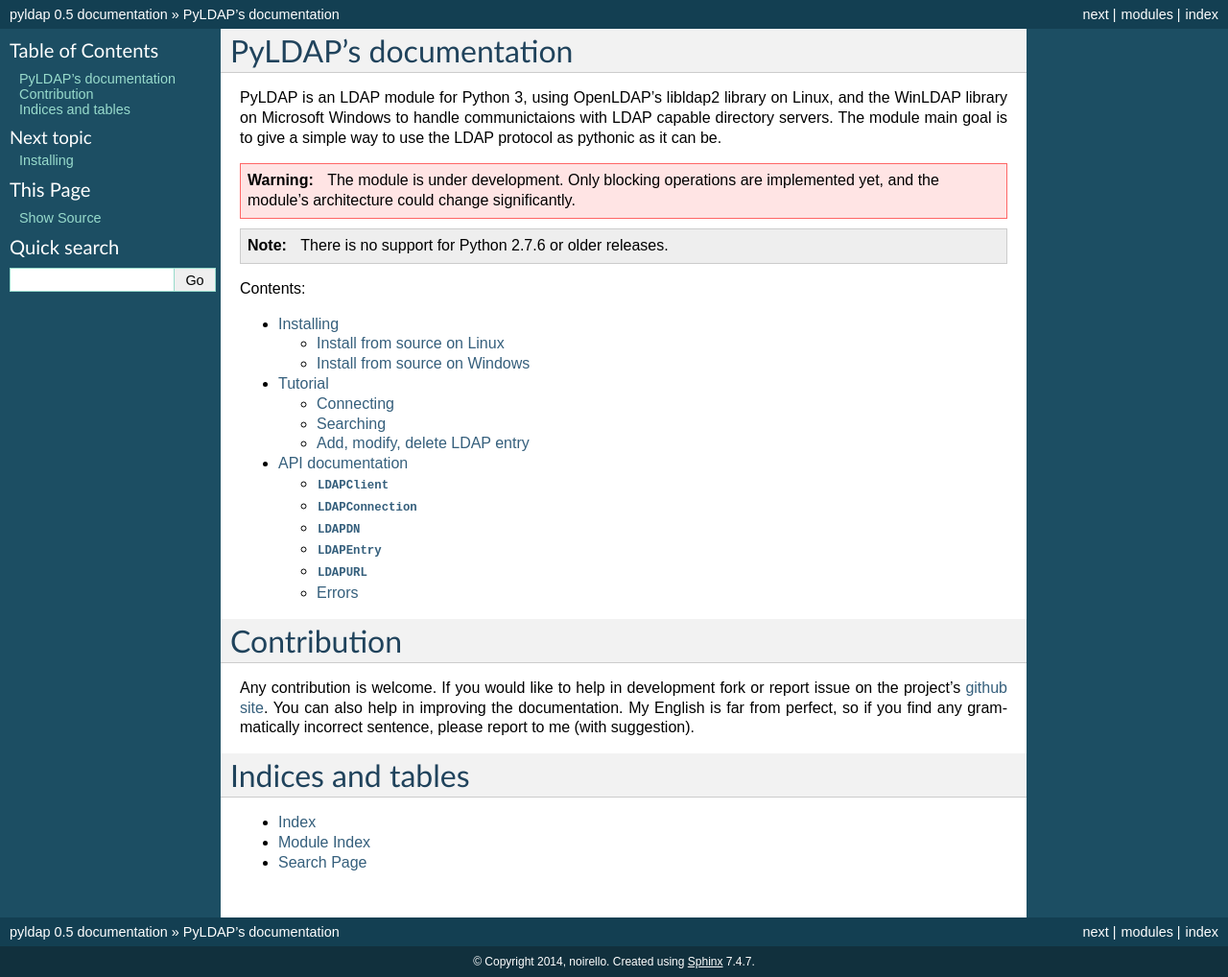
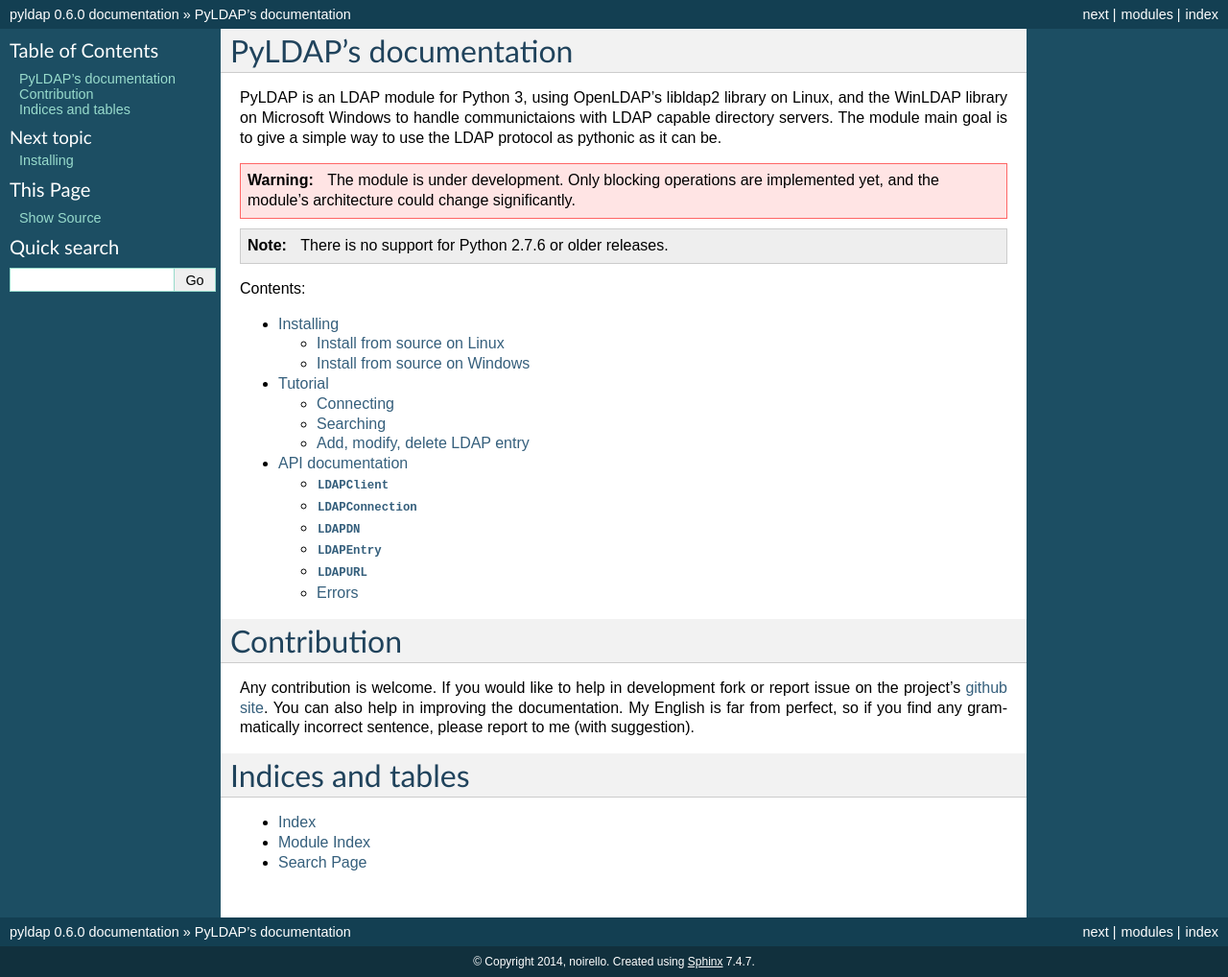
Before and after one commit to noirello/bonsai, a Sphinx documentation site: the page built from docs/index.rst, in a window 1280 px wide. Shown: the whole page at 96% size. Built offline with Sphinx 7.4.7, drawn with Linux system fonts in a browser that asks for light colours.

Commit message:
Added MIT License. Upgraded version number to 0.6.0.

```diff
--- a/docs/conf.py
+++ b/docs/conf.py
@@ -87,9 +87,9 @@
 # built documents.
 #
 # The short X.Y version.
-version = '0.5'
+version = pyldap.__version__
 # The full version, including alpha/beta/rc tags.
-release = '0.5'
+release = pyldap.__version__
 
 # The language for content autogenerated by Sphinx. Refer to documentation
 # for a list of supported languages.
--- a/pyldap/__init__.py
+++ b/pyldap/__init__.py
@@ -4,3 +4,5 @@
 from pyldap.ldapurl import LDAPURL
 from pyldap.ldapclient import LDAPClient
 from pyldap.errors import *
+
+__version__ = '0.6.0'
```
Also changed, not shown: 3 other files.
